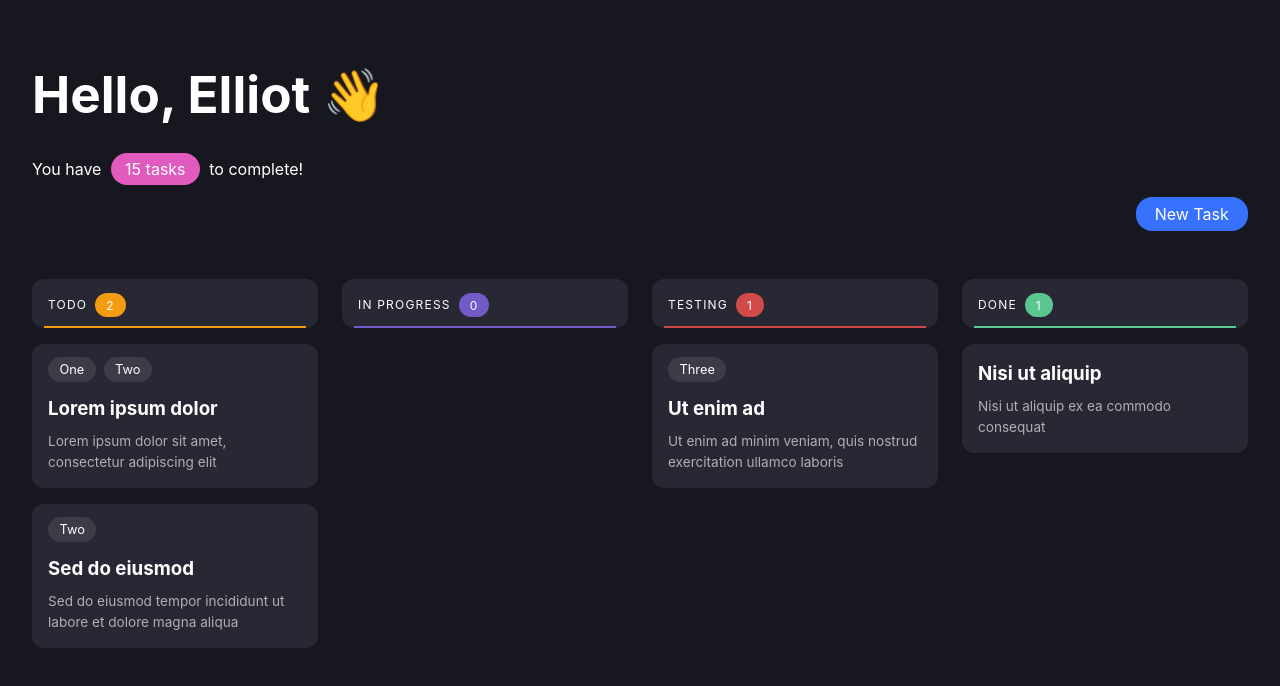
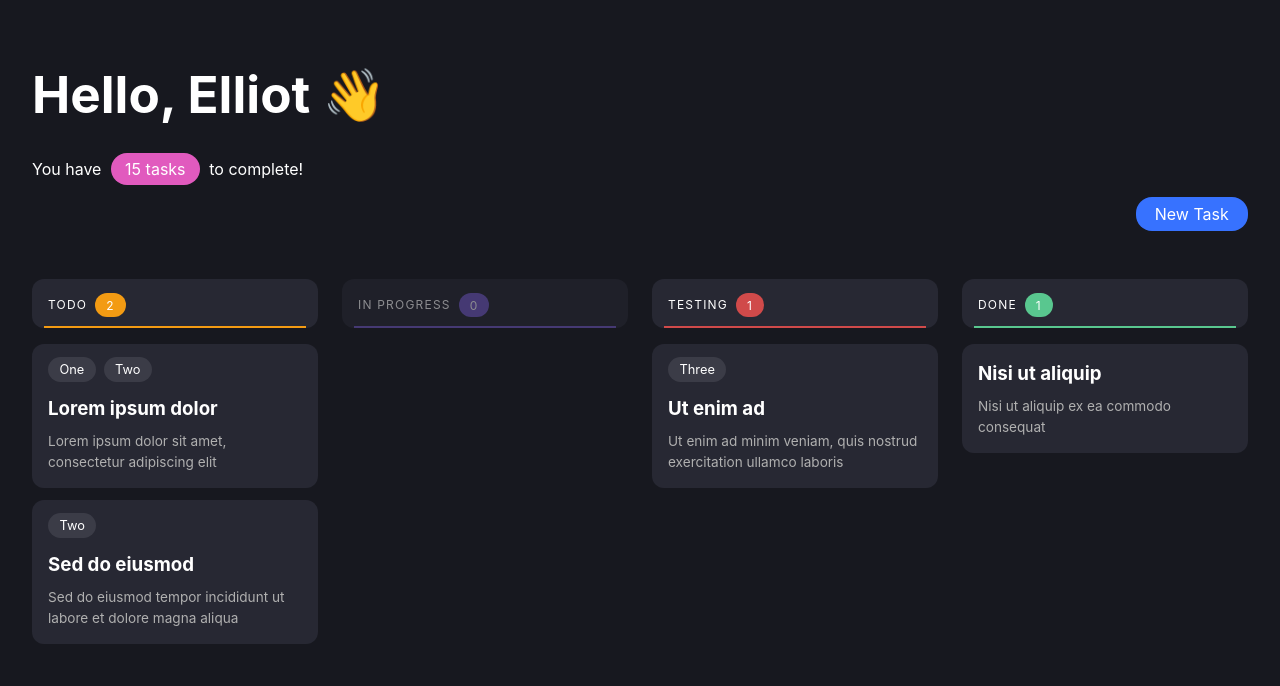
Before and after one commit to elipettingale/tasker-frontend, a React (Vite) app: page / in a window 1280 px wide. Shown: the top 686 px of the page. Built offline with nearby package versions, Linux system fonts and the light colour scheme.

Commit message:
add drop location indicator

```diff
--- a/src/components/Kanban/components/Column/Column.module.css
+++ b/src/components/Kanban/components/Column/Column.module.css
@@ -3,6 +3,11 @@
   padding: 0.8rem 1rem;
   border-radius: 0.75rem;
   position: relative;
+  transition: opacity 200ms ease-in-out;
+}
+
+.Header--isEmpty {
+  opacity: 0.5;
 }
 
 .Underline {
@@ -22,3 +27,7 @@
 .Content > * {
   margin: 1rem 0;
 }
+
+.Column--isDraggingOver {
+  outline: 2px dashed var(--dark-2);
+}
--- a/src/components/Kanban/components/Column/Column.tsx
+++ b/src/components/Kanban/components/Column/Column.tsx
@@ -21,7 +21,11 @@ const Column: FunctionComponent<ColumnProps> = ({
 }) => {
   return (
     <div>
-      <div className={styles.Header}>
+      <div
+        className={BEM(styles, "Header", {
+          isEmpty: tasks.length === 0,
+        })}
+      >
         <span className={styles.Name}>
           {name} <Badge color={color}>{tasks.length}</Badge>
         </span>
@@ -35,7 +39,7 @@ const Column: FunctionComponent<ColumnProps> = ({
           {(provided, snapshot) => (
             <div
               ref={provided.innerRef}
-              className={BEM(styles, "List", {
+              className={BEM(styles, "Column", {
                 isDraggingOver: snapshot.isDraggingOver,
               })}
             >
--- a/src/components/Kanban/components/Task/Task.module.css
+++ b/src/components/Kanban/components/Task/Task.module.css
@@ -4,7 +4,7 @@
   border-radius: 0.75rem;
   cursor: grab;
   user-select: none;
-  margin-bottom: 1rem;
+  margin-bottom: 0.75rem;
 }
 
 .Task--isDragging {
--- a/src/functions/helpers.ts
+++ b/src/functions/helpers.ts
@@ -1,5 +1,5 @@
 export function BEM(styles: any, root: string, modifiers: object) {
-  let className = styles[root];
+  let className = styles[root] ?? "";
 
   Object.entries(modifiers).forEach(([modifier, shouldApply]) => {
     if (!shouldApply) return;
```
